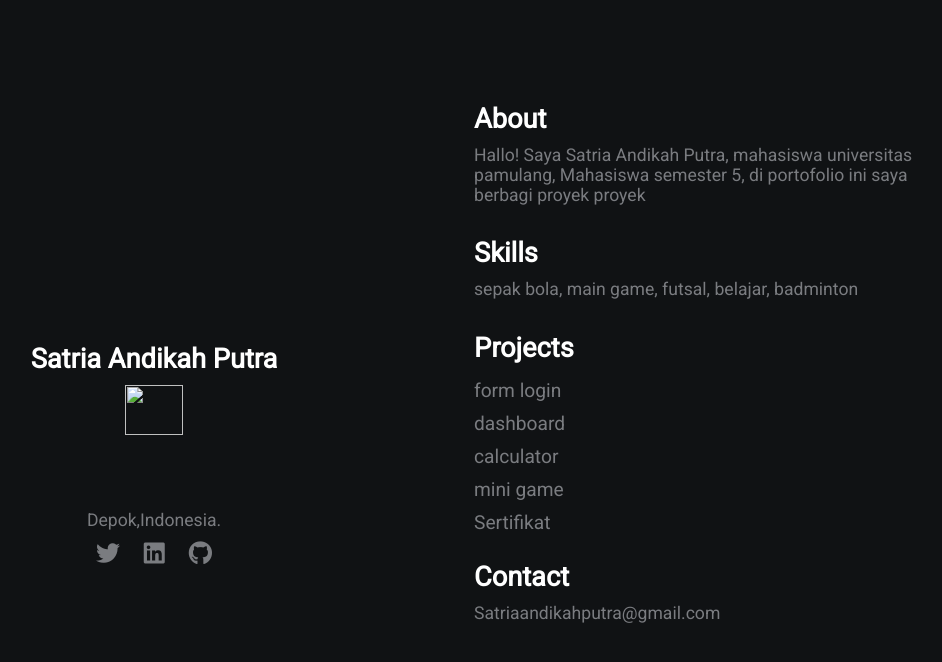
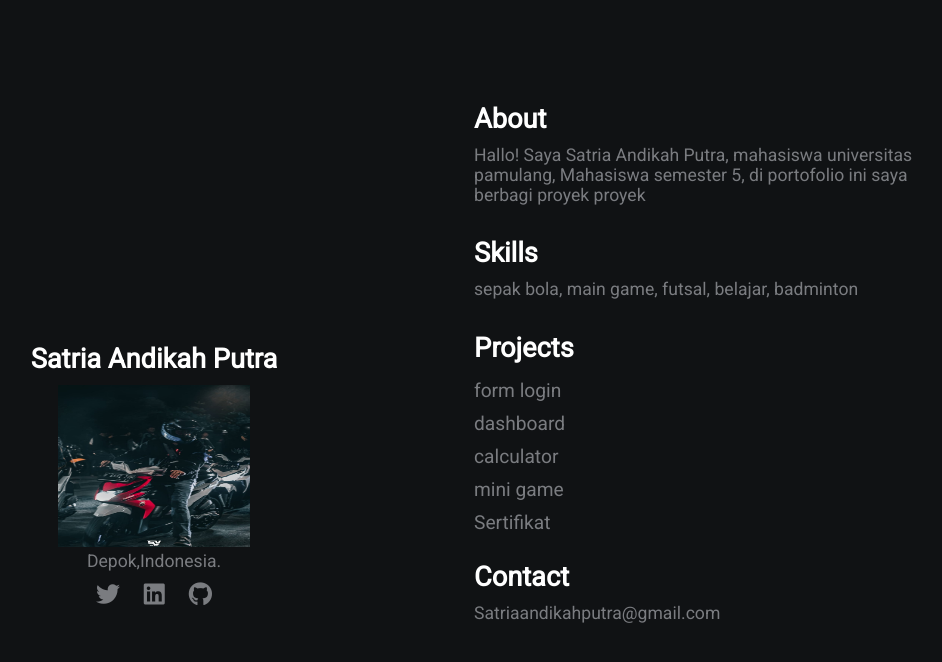
Before and after one commit to cacingpitax24/dika, a plain HTML site: page index.html in a window 1280 px wide. Shown: the whole page, without its empty margins (166-1108 px from the left). Drawn offline with Linux system fonts and the light colour scheme.

Commit message:
Update index.html

```diff
--- a/index.html
+++ b/index.html
@@ -12,7 +12,7 @@
     <div class="grid-2">
         <div class="section-1">
             <h2>Satria Andikah Putra</h2>
-            <img src="c:\Users\USER\AppData\Local\Packages\5319275A.WhatsAppDesktop_cv1g1gvanyjgm\TempState\0668E20B3C9E9185B04B3D2A9DC8FA2D\WhatsApp Image 2024-10-20 at 11.43.32_902bc9a0.jpg" width="30%" height="40%" <br>
+            <img src="assets/foto dika.jpg" width="30%" height="40%" <br>
             <p>Depok,Indonesia.</p>
             <a href="#"><i class="fab fa-twitter"></i></a>
             <a href="#"><i class="fab fa-linkedin"></i></a>
```
